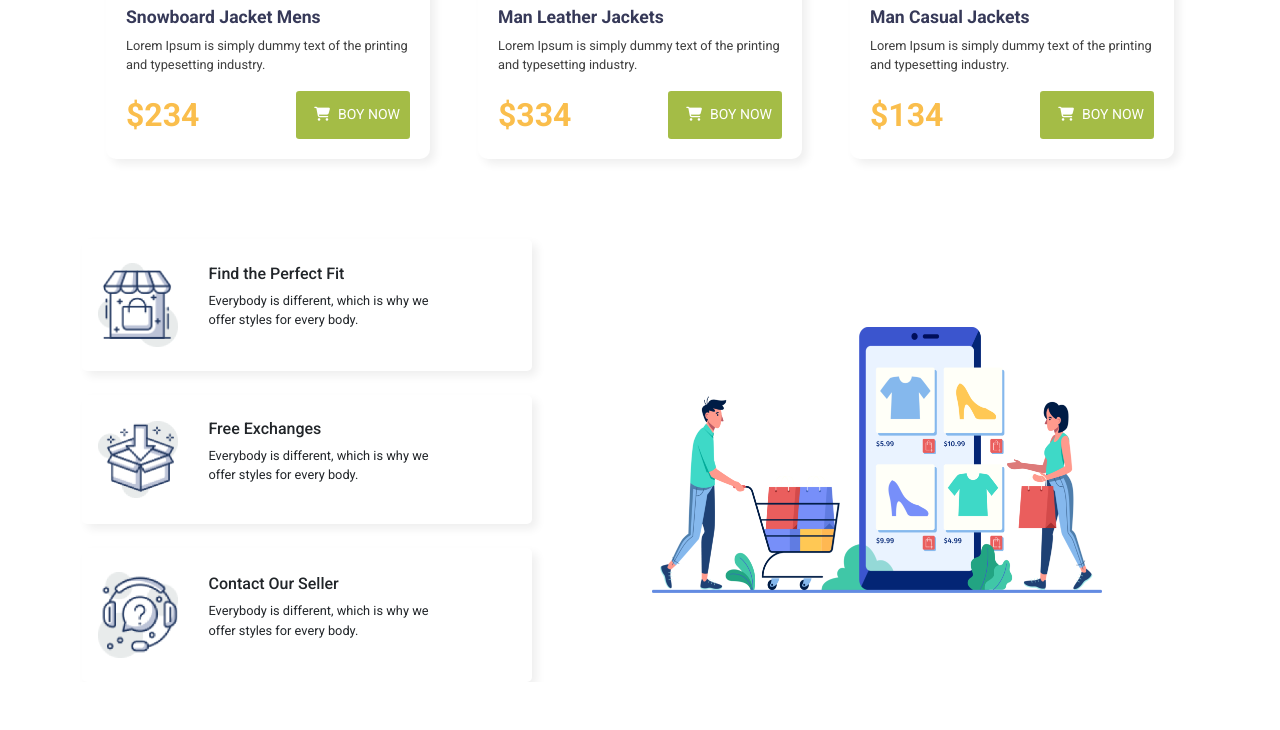
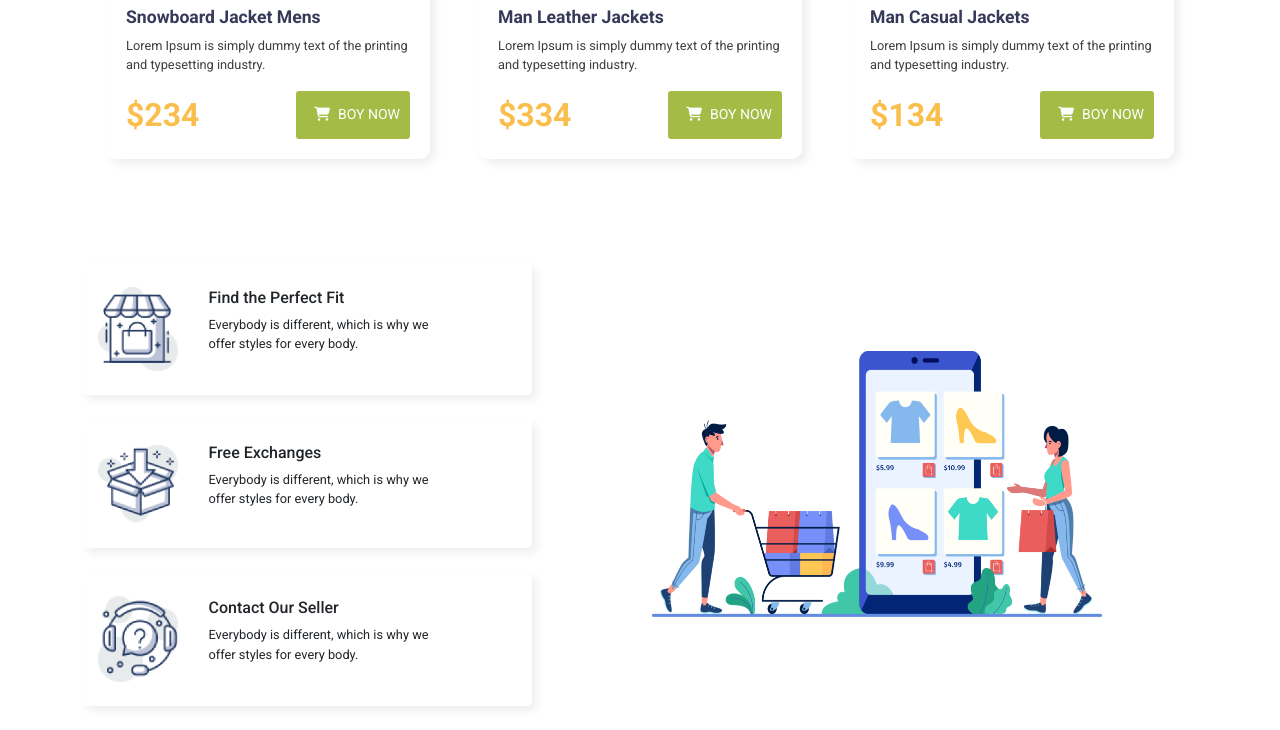
Before and after one commit to sohagmia360/pengoine-fashion, a plain HTML site: page index.html in a window 1280 px wide. Shown: the part 1682-2412 px from the top of the page. Before the commit the page ends 2364 px from the top, so only its background shows below. Drawn offline with nearby package versions, Linux system fonts and the light colour scheme; files whose address does not match are found by name.

Commit message:
padding repair

```diff
--- a/index.html
+++ b/index.html
@@ -208,7 +208,7 @@
 
 
 
-    <div class="bottom-section">
+    <div class="bottom-section py-4">
         <div class="container">
             <div class="bottom-section-content">
                 <div class="row d-flex  align-items-center ">
```
